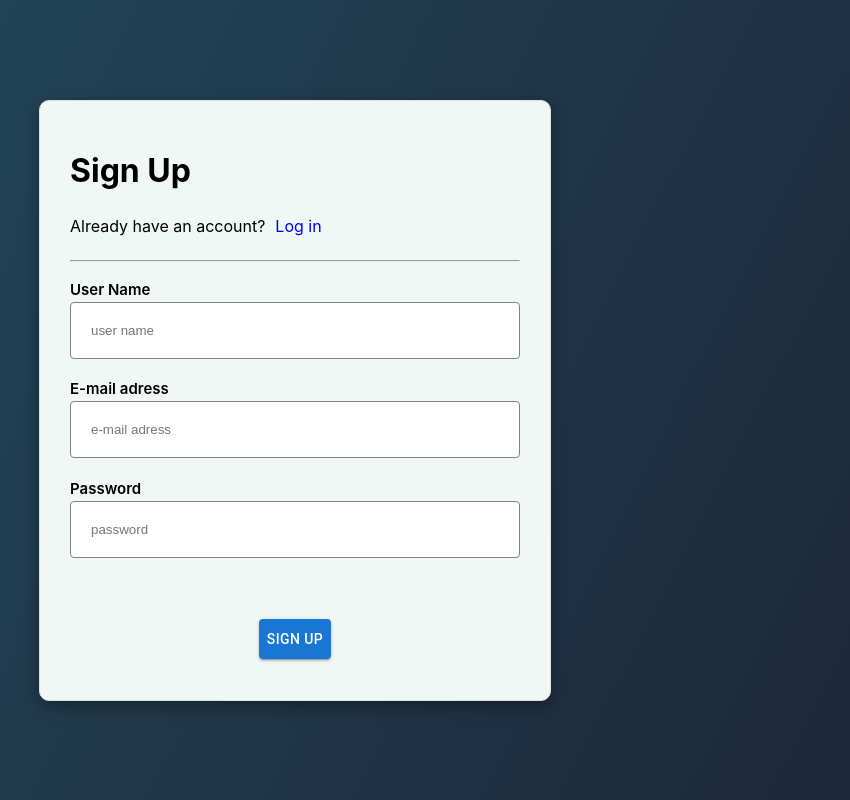
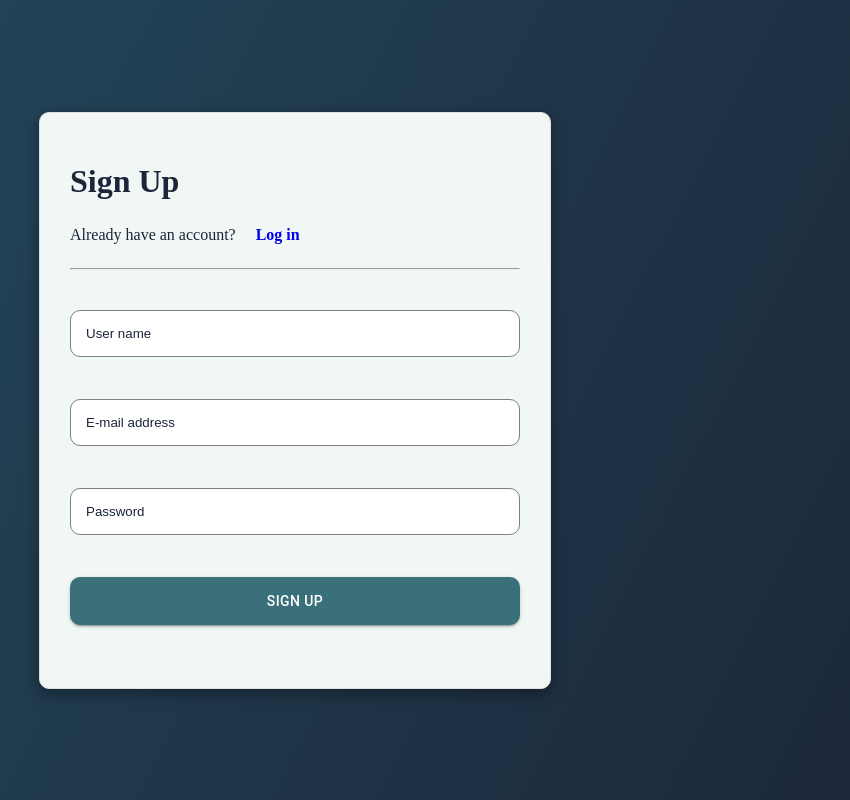
Before and after one commit to yuki-o1o5/LoginPage, a React (Create React App) app: page /account in a window 1280 px wide. Shown: the whole page, without its empty margins (345-1195 px from the left). Built offline with nearby package versions, Linux system fonts and the light colour scheme.

Commit message:
docs/change the error msg

```diff
--- a/src/pageComponents/SignUp/SignUp.css
+++ b/src/pageComponents/SignUp/SignUp.css
@@ -1,15 +1,20 @@
 h1 {
   margin: 20px 0 10px;
+  color: #1c2638;
+  font-family: "Lora", serif;
 }
 
 .accountLink {
   display: flex;
   align-items: center;
+  color: #1c2638;
+  font-family: "Lora", serif;
 }
 
-.accountLink a {
+.link-to-login {
   text-decoration: none;
   padding-left: 10px;
+  font-weight: bold;
 }
 
 .formCotainer {
@@ -20,11 +25,11 @@ h1 {
   align-items: center;
 }
 
-.formCotainer form {
+.formControl {
   background-color: #f0f7f5;
-  width: 70%;
+  width: 50%;
   max-width: 450px;
-  padding: 30px;
+  padding: 45px 60px;
   border-radius: 10px;
   border: 1px solid #dfdfdf;
   box-shadow: rgba(0, 0, 0, 0.35) 0px 5px 15px;
@@ -35,7 +40,11 @@ h1 {
   flex-direction: column;
   align-items: center;
   justify-content: space-evenly;
-  height: 400px;
+  height: 380px;
+}
+
+.formFeildControler {
+  width: 100%;
 }
 
 .formFeild {
@@ -46,8 +55,12 @@ h1 {
 
 .formFeild input {
   border: 1px solid grey;
-  padding: 20px;
-  border-radius: 4px;
+  padding: 15px;
+  border-radius: 10px;
+}
+
+.formFeild input::placeholder {
+  color: #1c2638;
 }
 
 .formFeild input :focus {
@@ -57,16 +70,19 @@ h1 {
 .formFeild label {
   font-size: 15px;
   font-weight: 600;
-  margin-bottom: 3px;
+  margin-bottom: 10px;
 }
 
 .errorMsg {
   color: #9b222b;
   margin: 0;
   align-self: flex-start;
+  padding: 10px 0 0 15px;
+  font-size: 0.9rem;
 }
 
 .msgOK {
   color: green;
   margin-top: 15px;
+  font-family: "Lora", serif;
 }
--- a/src/pageComponents/SignUp/SignUp.jsx
+++ b/src/pageComponents/SignUp/SignUp.jsx
@@ -1,10 +1,12 @@
 import { useState } from "react";
+import { Link } from "react-router-dom";
 import Button from "@mui/material/Button";
+import { createTheme } from "@mui/material/styles";
 import "./SignUp.css";
 
 function SignUp() {
-  const initialValues = { username: "", mailAddress: "", passWord: "" };
-  const [formValues, setFormValues] = useState(initialValues);
+  const initialUser = { username: "", mailAddress: "", passWord: "" };
+  const [formValues, setFormValues] = useState(initialUser);
   const [formErrors, setFormErrors] = useState({});
   const [isSubmit, setIsSubmit] = useState(false);
 
@@ -17,8 +19,23 @@ function SignUp() {
 
   const handleSubmit = (e) => {
     e.preventDefault();
-    setFormErrors(validate(formValues));
+    const errors = validate(formValues);
+    setFormErrors(errors);
+    if (Object.keys(errors).length === 0) {
+      const existingData = JSON.parse(localStorage.getItem("userData")) || [];
+      const newData = {
+        username: formValues.username,
+        mailAddress: formValues.mailAddress,
+        passWord: formValues.passWord,
+        score: 0,
+      };
+      localStorage.setItem(
+        "userData",
+        JSON.stringify([...existingData, newData])
+      );
+
       setIsSubmit(true);
+    }
   };
 
   const validate = (values) => {
@@ -26,82 +43,100 @@ function SignUp() {
     const regex =
       /^[a-zA-Z0-9.!#$%&'*+/=?^_`{|}~-]+@[a-zA-Z0-9-]+(?:\.[a-zA-Z0-9-]+)*$/;
     if (!values.username) {
-      errors.username = "Can you write user name?";
+      errors.username = "User name is required.";
     }
     if (!values.mailAddress) {
-      errors.mailAddress = "Can you write e-mail adress?";
+      errors.mailAddress = "E-mail address is required.";
     } else if (!regex.test(values.mailAddress)) {
-      errors.mailAddress = "Please write collect e-mail adress";
+      errors.mailAddress = "Please write correct e-mail adress.";
     }
     if (!values.passWord) {
-      errors.passWord = "Can you write password?";
+      errors.passWord = "Password is required.";
     } else if (values.passWord.length < 4) {
-      errors.passWord =
-        "Can you write more than 4 letters & less than 15 letters?";
+      errors.passWord = "4 to 15 characters, without spaces.";
     } else if (values.passWord.length > 15) {
-      errors.passWord =
-        "Can you write more than 4 letters & less than 15 letters?";
+      errors.passWord = "4 to 15 characters, without spaces.";
     }
 
     return errors;
   };
 
+  const theme = createTheme({
+    palette: {
+      primary: {
+        main: "#39707a",
+      },
+    },
+  });
+
   return (
     <div className="formCotainer">
-      <form onSubmit={(event) => handleSubmit(event)}>
+      <form className="formControl" onSubmit={(event) => handleSubmit(event)}>
         <h1>Sign Up</h1>
         <div className="accountLink">
           <p className="signUpLink">Already have an account? </p>
-          <a href="#">
-            <span>Log in</span>
-          </a>
+          <Link to="/">
+            <span className="link-to-login">Log in</span>
+          </Link>
         </div>
         <hr />
         <div className="uiForm">
+          <div className="formFeildControler">
             <div className="formFeild">
-            <label>User Name</label>
+              {/* <label>User Name</label> */}
               <input
                 type="text"
-              placeholder="user name"
+                placeholder="User name"
                 name="username"
                 onChange={(event) => handleChange(event)}
               />
             </div>
             <p className="errorMsg">{formErrors.username}</p>
-
+          </div>
+          <div className="formFeildControler">
             <div className="formFeild">
-            <label>E-mail adress</label>
+              {/* <label>E-mail adress</label> */}
               <input
                 type="text"
-              placeholder="e-mail adress"
+                placeholder="E-mail address"
                 name="mailAddress"
                 onChange={(event) => handleChange(event)}
               />
             </div>
             <p className="errorMsg">{formErrors.mailAddress}</p>
-
+          </div>
+          <div className="formFeildControler">
             <div className="formFeild">
-            <label>Password</label>
+              {/* <label>Password</label> */}
               <input
                 type="text"
-              placeholder="password"
+                placeholder="Password"
                 name="passWord"
                 onChange={(event) => handleChange(event)}
               />
             </div>
+            <p className="errorMsg">{formErrors.passWord}</p>
+          </div>
 
-          <p className="errorMsg">{formErrors.passWord}</p>
           <Button
+            theme={theme}
             variant="contained"
             className="submitButton"
-            sx={{ mt: 5, p: 1 }}
+            sx={{ p: 1.5 }}
             type="submit"
             currsol="point"
+            fullWidth
+            style={{ borderRadius: 10 }}
           >
             Sign up
           </Button>
           {Object.keys(formErrors).length === 0 && isSubmit && (
-            <div className="msgOK">Sucess!</div>
+            <div className="msgOK">
+              Sucess!{" "}
+              <Link to="/">
+                <span className="link-to-login"> Log in</span>
+              </Link>
+            </div>
           )}
         </div>
       </form>
```
Lines whose indentation alone changed are shown as unchanged.
